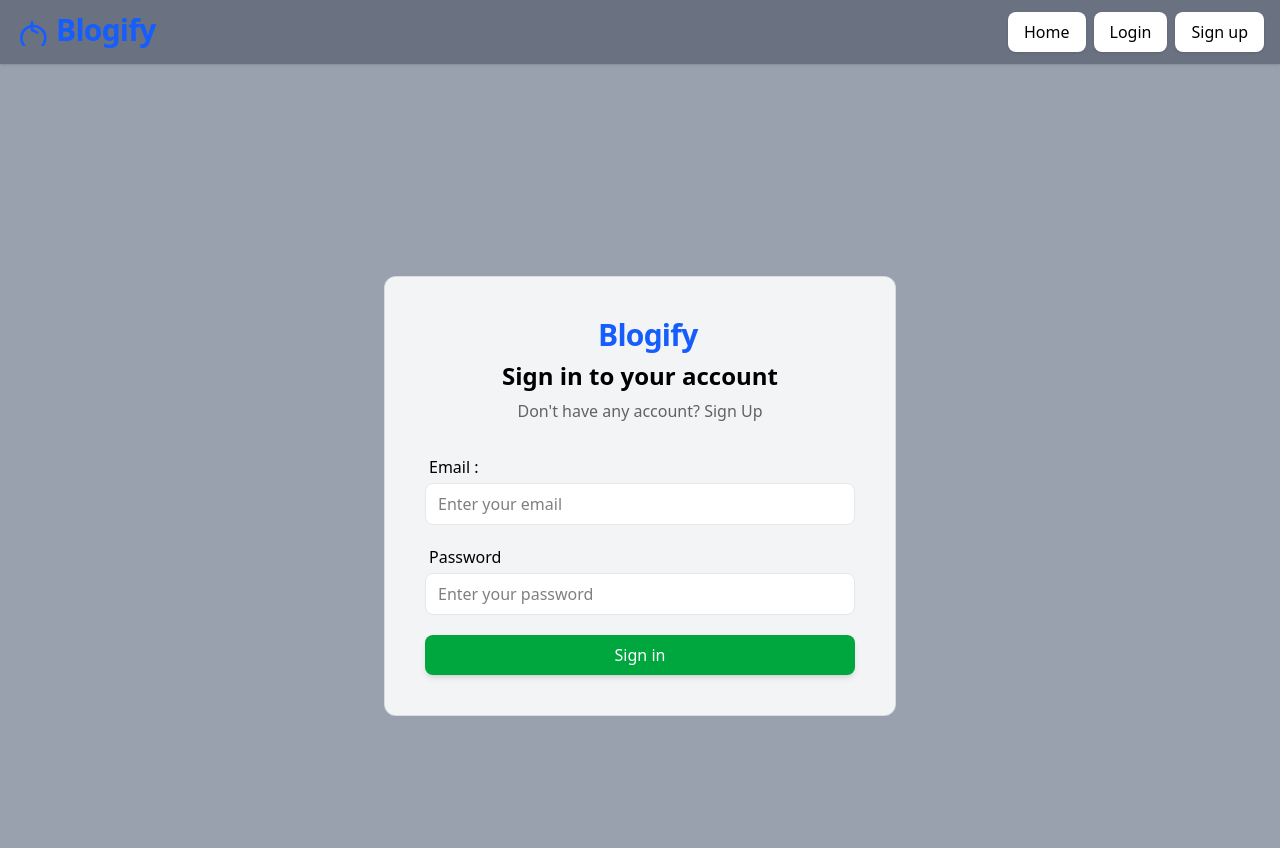
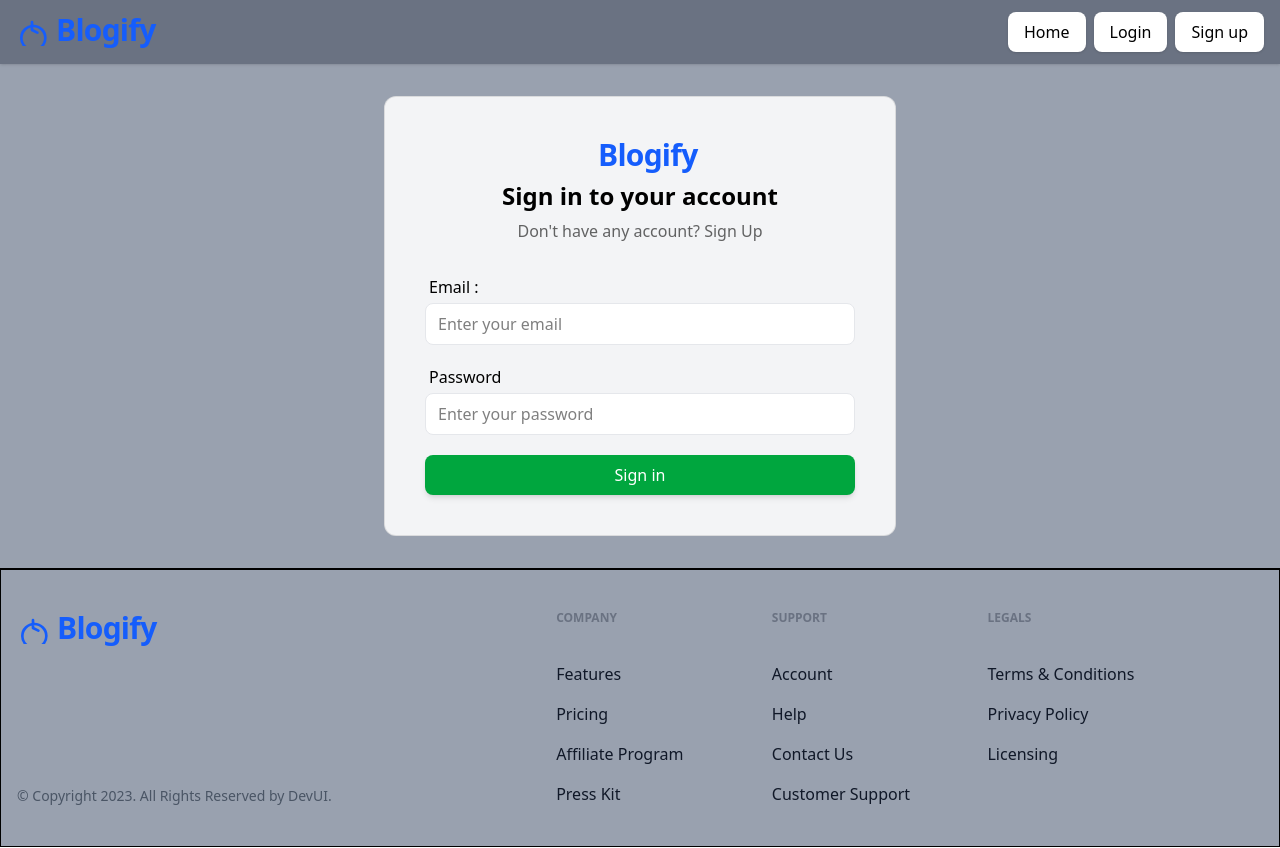
Before and after one commit to groundbreaking45/appwriteblog, a React (Vite) app: page /login in a window 1280 px wide. Shown: the top 848 px of the page. Built offline with nearby package versions, Linux system fonts and the light colour scheme; no server answers.

Commit message:
login update

```diff
--- a/src/Components/Login.jsx
+++ b/src/Components/Login.jsx
@@ -39,7 +39,7 @@ const Login = () => {
 
     return (
         <div
-            className='flex items-center  min-h-screen justify-center'
+            className='flex items-center justify-center'
         >
             <div className={`mx-auto w-[90vw] md:w-2/3 max-w-lg bg-gray-100 rounded-xl p-10 border border-black/10`}>
                 <div className="mb-2 flex justify-center">
```
